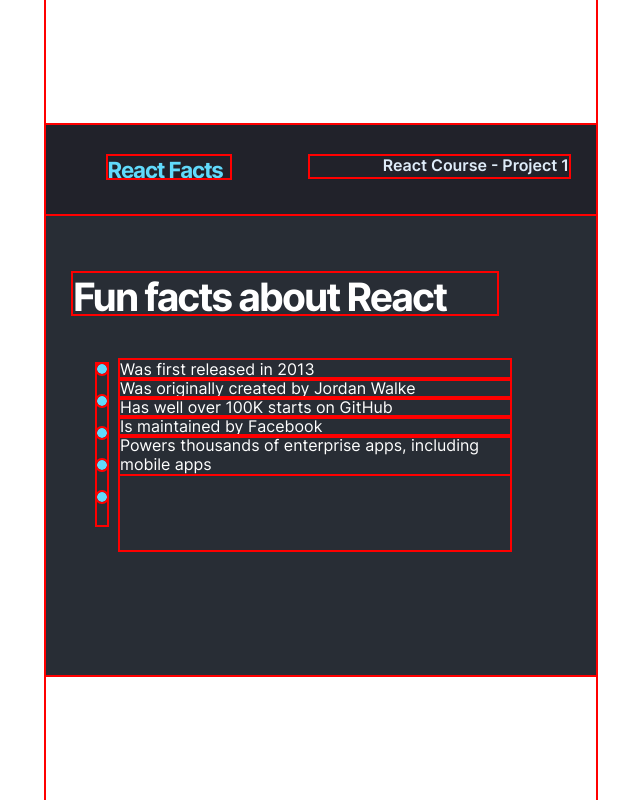
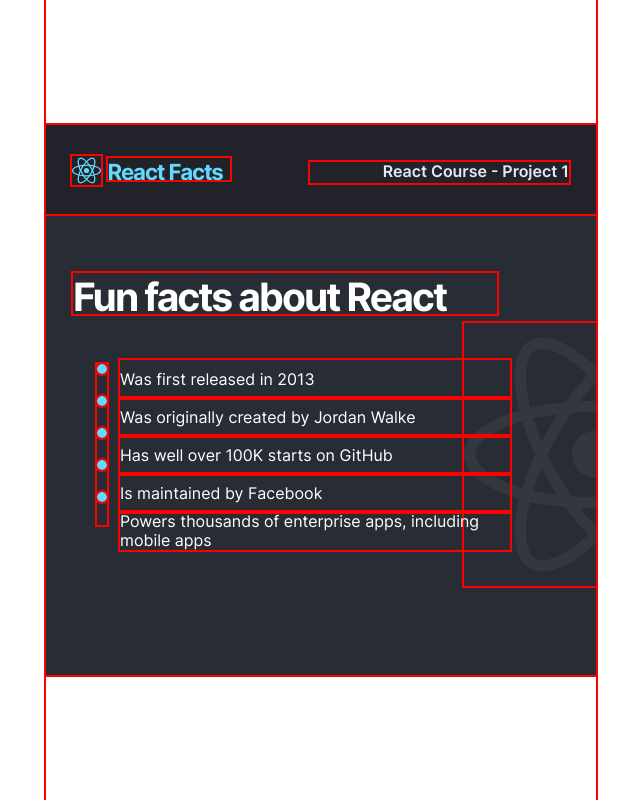
Before and after one commit to asbhogal/React-Fun-Facts-Project, a React app: page / in a window 1280 px wide. Shown: the whole page, without its empty margins (319-959 px from the left). Built offline with nearby package versions, Linux system fonts and the light colour scheme.

Commit message:
imported and adjusted positioning of images

```diff
--- a/src/components/Header.jsx
+++ b/src/components/Header.jsx
@@ -1,8 +1,11 @@
+import reactLogo from "../mockups/React-icon.svg"
+
 const Header = () => {
     return (
         <div className="Header">
             <span className="ReactFactsTitle">React Facts</span>
             <h1 className="ProjectTitle">React Course - Project 1</h1>
+            <img className="ReactLogo" src={ reactLogo } alt="React logo"></img>
         </div>
     )
 }
--- a/src/components/Section.jsx
+++ b/src/components/Section.jsx
@@ -1,3 +1,5 @@
+import reactBackGroundLogo from "../mockups/reactjs-icon-2.png";
+
 const Section = () => {
     return (
         <section className="Section">
@@ -18,6 +20,7 @@
                 <li className="FunFactsListItem FunFactsListItem-4">Is maintained by Facebook</li>
                 <li className="FunFactsListItem FunFactsListItem-5">Powers thousands of enterprise apps, including mobile apps</li>
             </ul>
+            <img className="ReactBackgroundLogo" src={ reactBackGroundLogo } alt="React logo"></img>
         </section>
     )
 }
--- a/src/scss/_partials/components/header.scss
+++ b/src/scss/_partials/components/header.scss
@@ -14,7 +14,7 @@
         width: 259px;
         height: 21px;
         left: 264px;
-        top: 31px;
+        top: 37px;
 
         font-family: 'Inter', sans-serif;
         font-style: normal;
@@ -30,7 +30,7 @@
         width: 122.39px;
         height: 22.25px;
         left: 61.61px;
-        top: 31px;
+        top: 33px;
         font-family: 'Inter', sans-serif;
         font-style: normal;
         font-weight: 700;
@@ -39,4 +39,11 @@
         letter-spacing: -0.05em;
         color: #61DAFB;
     }
+    .ReactLogo {
+        position: absolute;
+        width: 28.93px;
+        height: 28.93px;
+        left: 26px;
+        top: 31px;
+    }
 }
--- a/src/scss/_partials/components/section.scss
+++ b/src/scss/_partials/components/section.scss
@@ -18,6 +18,7 @@
     left: 74px;
     top: 144px;
     list-style-type: none;
+    z-index: 1;
 }
 
 .FunFactsTitle {
@@ -61,10 +62,17 @@
     color: #FFFFFF;
 }
 
-@for $i from 1 to 5 {
-    .BulletPoint-#{$i} { top: calc(100% / 5) * $i; }
+.ReactBackgroundLogo {
+    position: absolute;
+    height: 263px;
+    left: 418px;
+    top: 107px;
 }
 
-// @for $i from 1 to 5 {
-//     .FunFactsListItem-#{$i} { height: calc(100% / 5) * $i ;}
-// }
+@for $i from 1 to 5 {
+    .BulletPoint-#{$i} { top: calc(160.61px / 5) * $i; }
+}
+
+@for $i from 1 to 5 {
+    .FunFactsListItem-#{$i} { line-height: calc(190px / 5) ;}
+}
```
Also changed, not shown: src/mockups/React-icon.svg (added), src/mockups/reactjs-icon-2.png (renamed from src/mockups/reactjs-icon 2.png), 12 other files (tests, documents, lock files or other folders).
